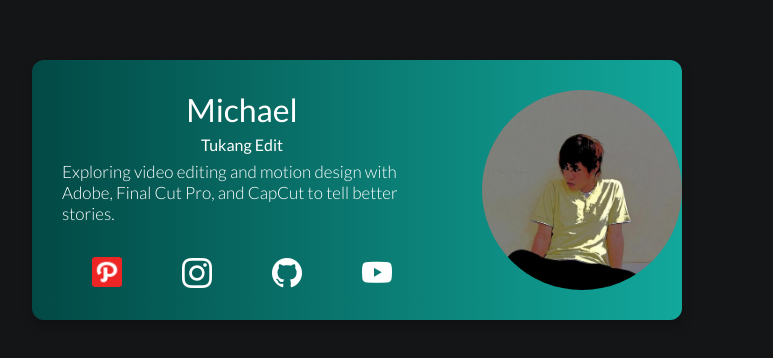
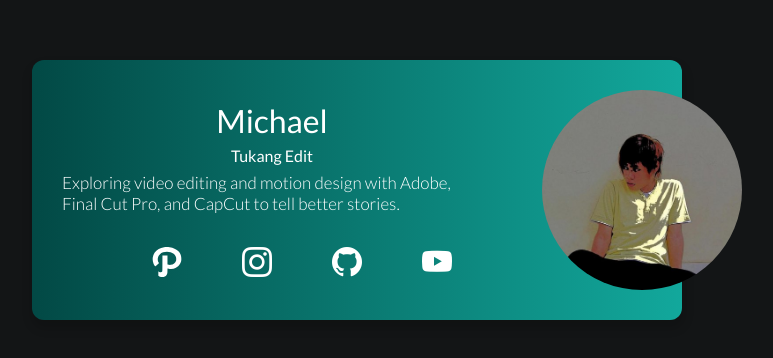
Before and after one commit to belahem/professional-card-astro, an Astro site: page / in a window 1280 px wide. Shown: the part 210-568 px from the top of the page, without its empty margins (283-1056 px from the left). Built offline with nearby package versions, Linux system fonts and the light colour scheme; Astro itself is replaced by a stand-in of ours.

Commit message:
Update Card.astro

```diff
--- a/src/components/Card.astro
+++ b/src/components/Card.astro
@@ -16,7 +16,14 @@ import '../styles/card.css';
                     <span class="tooltip-text" id="fade">
                         Path
                     </span>
-                    <img src="/images/path.png" alt="Path" />
+                    <a href={path} class="hover-text" target="_blank">
+                    <span class="tooltip-text" id="fade">
+                        Path
+                    </span>
+                    <svg xmlns="http://www.w3.org/2000/svg" width="30" height="30" viewBox="0 0 97.444 97.444" fill="currentColor" style="vertical-align: -0.125em;" aria-hidden="true">
+                        <path d="M94.271,29.14c-1.568-5.978-4.543-11.01-9.327-15.778C78.048,6.49,69.653,2.605,57.339,0.582c-4.281-0.7-14.521-0.789-18.114-0.152C25.811,2.8,16.182,8.291,9.582,17.329c-2.237,3.063-4.85,8.541-5.862,12.285c-0.808,2.996-1.561,5.109-1.561,10.557c0,5.448,0.933,10.038,3.19,14.649c1.351,2.758,4.212,6.846,5.247,7.5c0.416,0.264,1.633-0.635,6.521-4.818l6.007-5.141l-1.095-1.281c-2.296-2.683-3.348-6.229-3.326-11.49c0.025-6.458,1.952-11.079,6.517-15.635c3.072-3.064,6.548-5.211,10.795-6.664c11.228-3.846,25.878-1.952,34.326,4.437c3.774,2.853,6.889,7.715,7.83,12.224c0.625,2.994,0.608,8.36-0.033,10.76c-2.002,7.489-8.955,12.743-17.612,13.312c-3.109,0.206-7.486-0.271-9.25-1.013l-1.024-0.425V41.92V27.254H42.07h-8.181L33.8,53.007c-0.088,25.243-0.103,25.778-0.729,26.858c-1.678,2.885-6.534,2.965-10.739,0.174l-1.694-1.127l-0.011,14.74c0.953,1.358,5.046,2.959,8.442,3.527c2.354,0.396,6.003,0.342,8.647-0.131c5.915-1.055,9.395-4.129,11.49-10.15c0.82-2.355,0.864-2.791,0.98-9.822c0.123-7.351,0.123-7.355,0.802-7.178c0.374,0.096,1.741,0.479,3.042,0.848c16.979,2.602,25.271-3.356,31.684-9.312c5.053-4.943,7.739-9.678,9.027-15.905C95.627,41.244,95.405,33.463,94.271,29.14z"/>
+                    </svg>
+                </a>
                 </a>
                 <a href={instagram} class="hover-text" target="_blank">
                     <span class="tooltip-text" id="fade">
```
